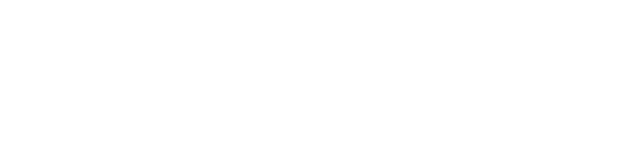
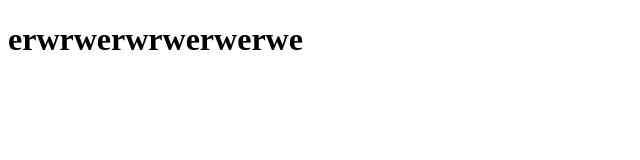
Before and after one commit to HeitorNF1/aula-JavaScript, a plain HTML site: page index.html in a window 1280 px wide. Shown: the whole page, without its empty margins (0-640 px from the left). Drawn offline with Linux system fonts and the light colour scheme.

Commit message:
adicionando um titulo

```diff
--- a/index.html
+++ b/index.html
@@ -7,6 +7,6 @@
     <title>JavaScript</title>
 </head>
 <body>
-    <h1></h1>
+    <h1> erwrwerwrwerwerwe </h1>
 </body>
 </html>
```
